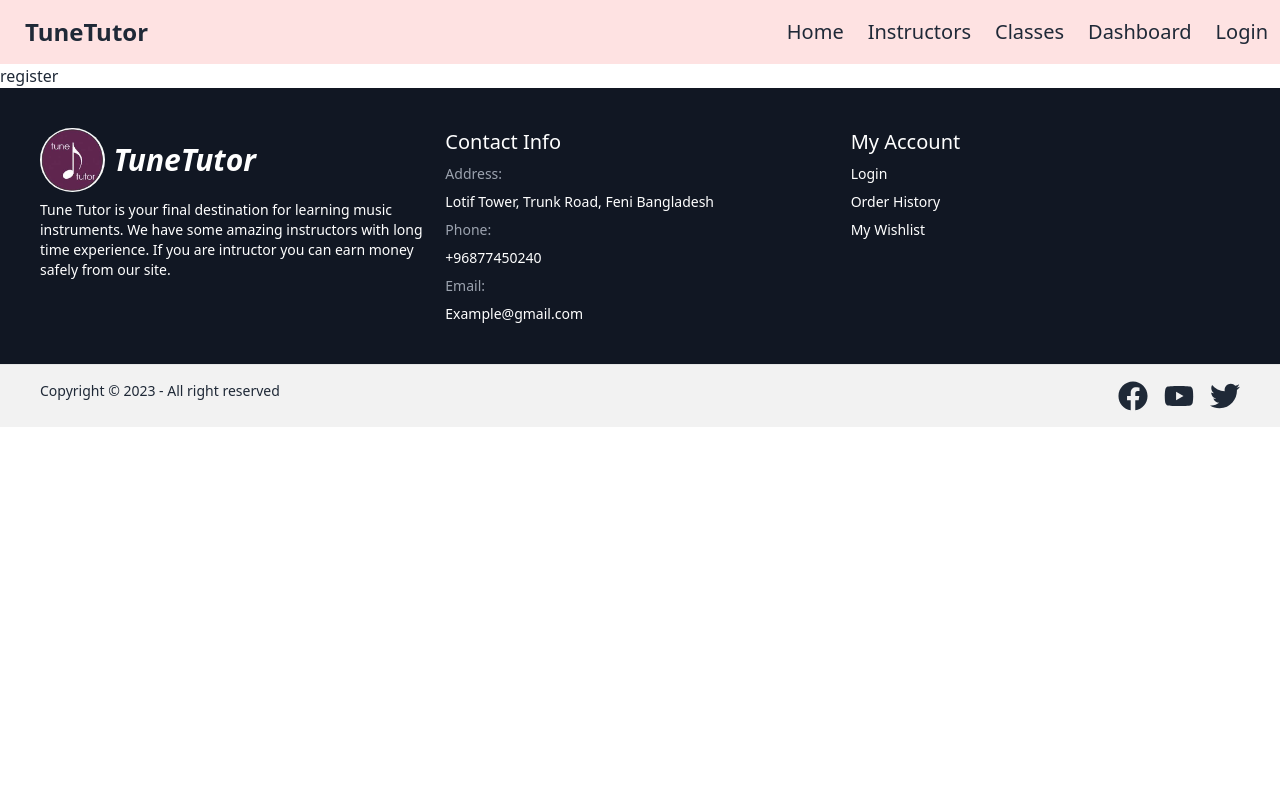
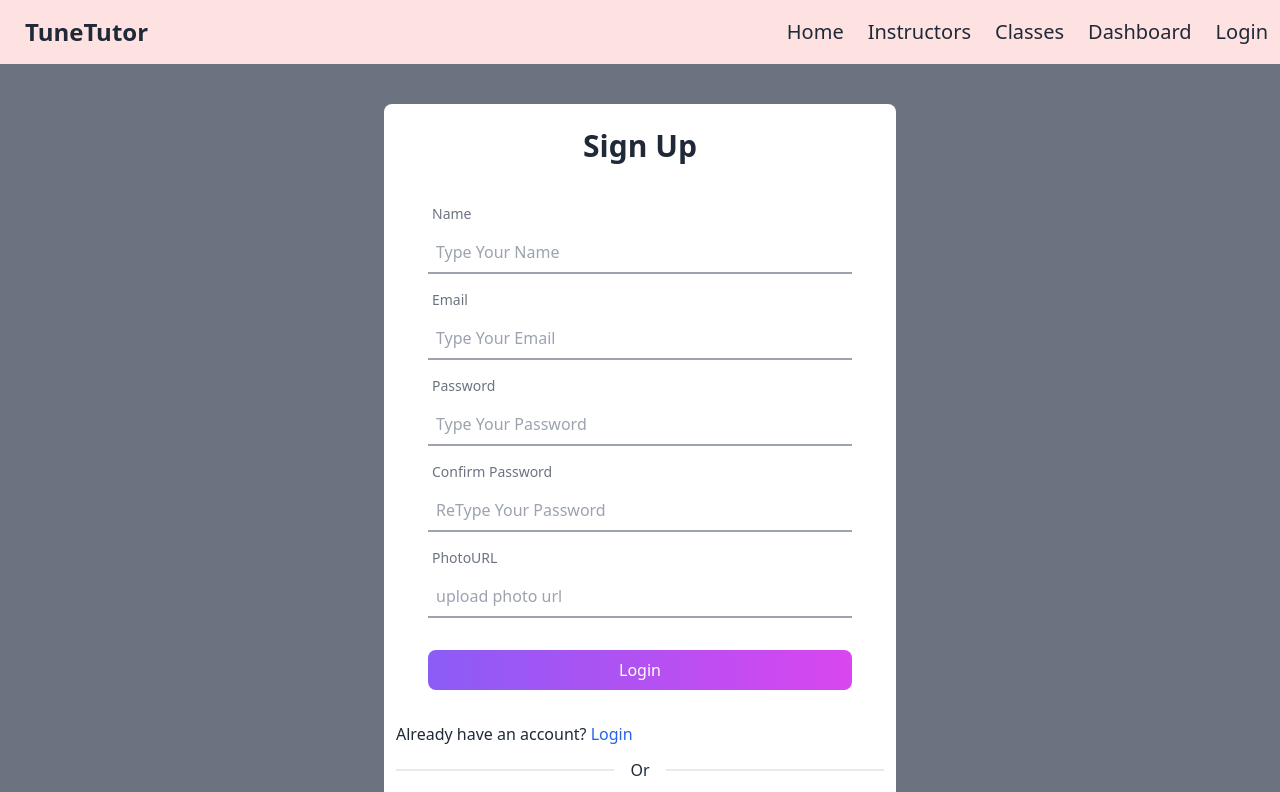
Before and after one commit to Mirhasankhan/music-instrument-learning-client, a React (Vite) app: page /register in a window 1280 px wide. Shown: the top 792 px of the page. Built offline with nearby package versions, Linux system fonts and the light colour scheme; no server answers.

Commit message:
registration page done

```diff
--- a/package.json
+++ b/package.json
@@ -17,9 +17,11 @@
     "react-dom": "^18.2.0",
     "react-helmet-async": "^1.3.0",
     "react-hook-form": "^7.44.3",
+    "react-hot-toast": "^2.4.1",
     "react-icons": "^4.9.0",
     "react-router-dom": "^6.12.1",
-    "sort-by": "^1.2.0"
+    "sort-by": "^1.2.0",
+    "sweetalert2": "^11.7.12"
   },
   "devDependencies": {
     "@types/react": "^18.0.37",
--- /dev/null
+++ b/src/Hooks/useAuth.jsx
@@ -0,0 +1,9 @@
+import { useContext } from "react"
+import { AuthContext } from "../Providers/AuthProvider";
+
+const useAuth = () => {
+    const auth = useContext(AuthContext);
+    return auth;
+}
+
+export default useAuth;
--- a/src/Pages/Login/Login.jsx
+++ b/src/Pages/Login/Login.jsx
@@ -1,27 +1,47 @@
 import React from 'react';
 import { useForm } from "react-hook-form";
+import { Link } from 'react-router-dom';
+import useAuth from '../../Hooks/useAuth';
+import toast, { Toaster } from 'react-hot-toast';
 
 const Login = () => {
-    const { register, handleSubmit, watch, formState: { errors } } = useForm();
+    const {signIn} = useAuth()
+    const { register, handleSubmit, reset, watch, formState: { errors } } = useForm();
     const onSubmit = data => {
-        console.log(data)
+        signIn(data.email, data.password)
+        .then(result =>{
+            toast.success('LoggedIn successfully',{
+                position: 'top-right',
+                style: {backgroundColor: 'blue', color: 'white'}
+            })
+
+        })
+        .catch((error)=>{
+            toast.error(error.message, {
+                position: 'top-right',
+                style: {backgroundColor: 'black', color: 'white'}
+            })
+        })
+      reset()
     };
     return (
-        <div className='bg-hero-pattern pt-10 h-[90vh] bg-no-repeat bg-cover'>
-            <div className='w-1/3 mx-auto bg-white rounded-lg p-3'>
+        <div className='py-10 bg-gray-500'>
+            <div className='md:w-1/3 w-2/3 mx-auto bg-white rounded-lg p-3'>
                 <h1 className='text-center font-semibold text-3xl pt-3'>Login</h1>
-                <form className="card-body">
+                <form onSubmit={handleSubmit(onSubmit)} className="card-body">
                     <div className="form-control">
                         <label className="label">
                             <span className="label-text font-medium text-gray-500">Email</span>
                         </label>
-                        <input type="text" placeholder="Type Your Email" className="input-style" />
+                        <input {...register("email", { required: true })} type="email" placeholder="Type Your Email" className="input-style" />
+                        {errors.email && <span className="text-red-600">Email is required</span>}
                     </div>
                     <div className="form-control">
                         <label className="label">
                             <span className="label-text font-medium text-gray-500">Password</span>
                         </label>
-                        <input type="text" placeholder="Type Your Password" className="input-style" />
+                        <input {...register("password", { required: true })} type="password" placeholder="Type Your Password" className="input-style" />
+                        {errors.password && <span className="text-red-600">Password is required</span>}
                     </div>
                     <div className='flex justify-between'>
                         <div className='flex items-center'>
@@ -36,9 +56,11 @@ const Login = () => {
                         <input className="login-btn" type="submit" value="Login" />
                     </div>
                 </form>
+                <h1>Didn't have an account? <Link className='text-blue-600' to="/register">Sign Up</Link></h1>
                 <div className="divider">Or</div>
                 <button className="btn btn-outline btn-warning w-full">Login With Google</button>
             </div>
+            <Toaster/>
         </div>
     );
 };
--- a/src/Pages/Register/Register.jsx
+++ b/src/Pages/Register/Register.jsx
@@ -1,9 +1,99 @@
-import React from 'react';
+import React, { useContext } from 'react';
+import { useForm } from "react-hook-form";
+import { Link } from 'react-router-dom';
+import Swal from 'sweetalert2';
+import useAuth from '../../Hooks/useAuth';
+import toast, { Toaster } from 'react-hot-toast';
 
 const Register = () => {
+    const { createUser, updateUserProfile } = useAuth()
+
+    const { register, handleSubmit, reset, watch, formState: { errors } } = useForm();
+    const onSubmit = data => {
+        const pass = (watch("password"));
+        const confirmPass = (watch("RetypePassword"))
+        if (pass !== confirmPass) {
+            Swal.fire({
+                icon: 'error',
+                title: 'Oops...',
+                text: 'Password did not match, type again!!',
+            })
+            return;
+        }
+        else {
+            createUser(data.email, data.password)
+                .then((result) => {
+                    toast.success('user created successfully',{
+                        position: 'top-right',
+                        style: {backgroundColor: 'blue', color: 'white'}
+                    })
+                    updateUserProfile(data.name, data.photo)
+                })
+                .catch((error) => {
+                    toast.error(error.message, {
+                        position: 'top-right',
+                        style: {backgroundColor: 'black', color: 'white'}
+                    })
+                })
+                reset()
+        }
+    };
     return (
-        <div>
-            register
+        <div className='py-10 bg-gray-500'>
+            <div className='md:w-2/5 w-2/3 mx-auto bg-white rounded-lg p-3'>
+                <h1 className='text-center font-semibold text-3xl pt-3'>Sign Up</h1>
+                <form onSubmit={handleSubmit(onSubmit)} className="card-body">
+                    <div className="form-control">
+                        <label className="label">
+                            <span className="label-text font-medium text-gray-500">Name</span>
+                        </label>
+                        <input {...register("name", { required: true })} type="text" placeholder="Type Your Name" className="input-style" />
+                        {errors.name && <span className="text-red-600">Name is required</span>}
+                    </div>
+                    <div className="form-control">
+                        <label className="label">
+                            <span className="label-text font-medium text-gray-500">Email</span>
+                        </label>
+                        <input {...register("email", { required: true })} type="email" placeholder="Type Your Email" className="input-style" />
+                        {errors.email && <span className="text-red-600">Email is required</span>}
+                    </div>
+                    <div className="form-control">
+                        <label className="label">
+                            <span className="label-text font-medium text-gray-500">Password</span>
+                        </label>
+                        <input {...register("password", {
+                            required: true,
+                            minLength: 6,
+                            maxLength: 20,
+                            pattern: /(?=.*[A-Z])(?=.*[!@#$&*])(?=.*[0-9])(?=.*[a-z])/
+                        })} type="password" placeholder="Type Your Password" className="input-style" />
+                        {errors.password?.type === 'required' && <p className="text-red-600">Password is required</p>}
+                        {errors.password?.type === 'minLength' && <p className="text-red-600">Password must be 6 characters</p>}
+                        {errors.password?.type === 'maxLength' && <p className="text-red-600">Password must be less than 20 characters</p>}
+                        {errors.password?.type === 'pattern' && <p className="text-red-600">Password must have one Uppercase one lower case, one number and one special character.</p>}
+                    </div>
+                    <div className="form-control">
+                        <label className="label">
+                            <span className="label-text font-medium text-gray-500">Confirm Password</span>
+                        </label>
+                        <input {...register("RetypePassword", { required: true })} type="password" placeholder="ReType Your Password" className="input-style" />
+                    </div>
+                    <div className="form-control">
+                        <label className="label">
+                            <span className="label-text font-medium text-gray-500">PhotoURL</span>
+                        </label>
+                        <input {...register("photo", { required: true })} type="url" placeholder="upload photo url" className="input-style" />
+                        {errors.photo && <span className="text-red-600">Photo is required</span>}
+                    </div>
+                    <div className="form-control mt-6">
+                        <input className="login-btn" type="submit" value="Login" />
+                    </div>
+                </form>
+                <h1>Already have an account? <Link className='text-blue-600' to="/login">Login</Link></h1>
+                <div className="divider">Or</div>
+                <button className="btn btn-outline btn-warning w-full">Login With Google</button>
+            </div>
+            <Toaster/>
         </div>
     );
 };
--- a/src/Providers/AuthProvider.jsx
+++ b/src/Providers/AuthProvider.jsx
@@ -7,7 +7,7 @@ const auth = getAuth(app)
 const googleProvider = new GoogleAuthProvider();
 
 const AuthProvider = ({children}) => {
-    const [user, setUser] = useState('hasan')
+    const [user, setUser] = useState(null)
     const [loading, setLoading] = useState(true)
 
     const googleSignIn = () => {
@@ -55,6 +55,7 @@ const AuthProvider = ({children}) => {
         logOut,
         loading
     }
+
     return (
         <AuthContext.Provider value={authInfo}>
             {children}
--- a/src/Shared/Navbar.jsx
+++ b/src/Shared/Navbar.jsx
@@ -1,12 +1,11 @@
 import React, { useContext, useState } from 'react';
 import { Link } from 'react-router-dom';
 import { FaBars } from 'react-icons/fa';
-import { AuthContext } from '../Providers/AuthProvider';
+import useAuth from '../Hooks/useAuth';
 
 
 const Navbar = () => {
-    const {user} = useContext(AuthContext)
-    console.log(user);
+    const {user} = useAuth()
     const [open, setOpen] = useState(false)
     return (
         <div>
--- a/src/main.jsx
+++ b/src/main.jsx
@@ -6,6 +6,9 @@ import { RouterProvider } from "react-router-dom";
 import router from './Routes/Routes.jsx';
 import { HelmetProvider } from 'react-helmet-async';
 import AuthProvider from './Providers/AuthProvider.jsx';
+import { Toaster } from 'react-hot-toast';
+
+<Toaster />
 
 ReactDOM.createRoot(document.getElementById('root')).render(
   <React.StrictMode>
```
Also changed, not shown: 1 other file (tests, documents, lock files or other folders).
